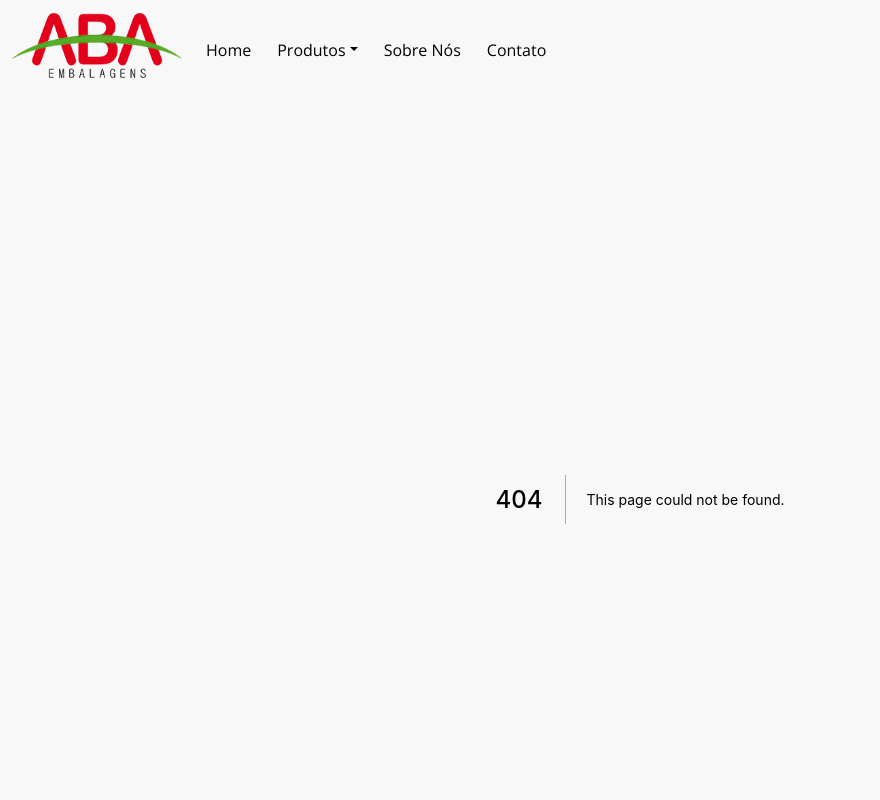
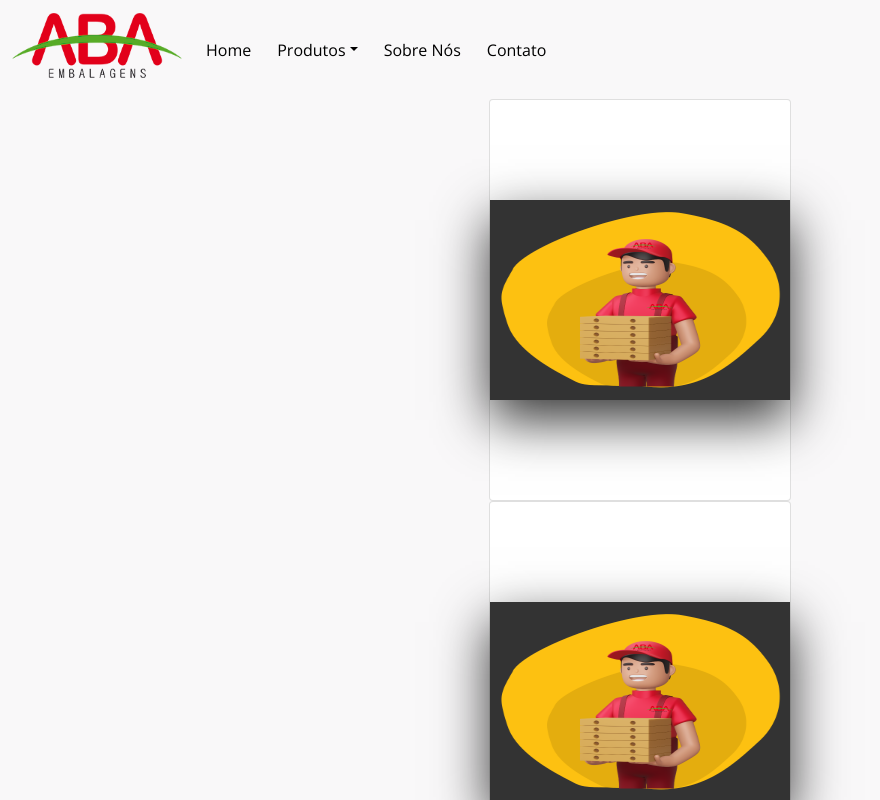
Before and after one commit to guialvesgalvao/MyBusiness, a Next.js app: page /produto in a window 1280 px wide. Before the commit this address had no page. Shown: the top 800 px of the page, without its empty margins (0-880 px from the left). Built offline with nearby package versions, Linux system fonts and the light colour scheme.

Commit message:
develop products

```diff
--- a/pages/_app.jsx
+++ b/pages/_app.jsx
@@ -2,6 +2,7 @@ import '../styles/globals.css'
 import '../styles/defaultPages.css'
 import '../styles/geralPages.css'
 import '../styles/aboutStyle.css'
+import '../styles/teste.css'
 import 'bootstrap/dist/css/bootstrap.min.css';
 
 import { AppProvider } from '../contexts/AppContext';
--- /dev/null
+++ b/pages/produto.jsx
@@ -0,0 +1,51 @@
+import ImageAbout from '../public/12.png';
+import Image from 'next/image';
+
+export default function Produto () {
+
+    return (
+        <>
+        <div className="container">
+        <div className="card">
+            <div className="face face1">
+                <div className="">
+                <Image src={ImageAbout} alt="Modelo Aba" layout='fill'/>
+                </div>
+            </div>
+            <div className="face face2">
+                <div className="content">
+                    <p className="desc-card-hover">Lorem ipsum dolor sit amet consectetur adipisicing elit. Quas cum cumque minus iste veritatis provident at.</p>
+                        <a className="card-products-button" href="#">Read More</a>
+                </div>
+            </div>
+        </div>
+        <div className="card">
+            <div className="face face1">
+                <div className="">
+                <Image src={ImageAbout} alt="Modelo Aba" layout='fill'/>
+                </div>
+            </div>
+            <div className="face face2">
+                <div className="content">
+                    <p className="desc-card-hover">Lorem ipsum dolor sit amet consectetur adipisicing elit. Quas cum cumque minus iste veritatis provident at.</p>
+                        <a className="card-products-button" href="#">Read More</a>
+                </div>
+            </div>
+        </div>
+        <div className="card">
+            <div className="face face1">
+                <div className="">
+                <Image src={ImageAbout} alt="Modelo Aba" layout='fill'/>
+                </div>
+            </div>
+            <div className="face face2">
+                <div className="content">
+                    <p className="desc-card-hover">Lorem ipsum dolor sit amet consectetur adipisicing elit. Quas cum cumque minus iste veritatis provident at.</p>
+                        <a className="card-products-button" href="#">Read More</a>
+                </div>
+            </div>
+        </div>
+    </div>
+        </>
+    )
+}
--- /dev/null
+++ b/styles/teste.css
@@ -0,0 +1,74 @@
+.container{
+    width: 1000px;
+    display: flex;
+    flex-direction: column;
+    align-items: center;
+}
+
+.container .card{
+
+    cursor: pointer;
+}
+
+.container .card .face{
+    width: 300px;
+    height: 200px;
+    transition: 0.5s;
+}
+
+.container .card .face.face1{
+    position: relative;
+    background: #333;
+    display: flex;
+    justify-content: center;
+    align-items: center;
+    z-index: 1;
+    transform: translateY(100px);
+}
+
+.container .card:hover .face.face1{
+    background: #ff0057;
+    transform: translateY(0);
+}
+
+.container .card .face.face1 .content{
+    opacity: 0.2;
+    transition: 0.5s;
+}
+
+
+.container .card .face.face2{
+    position: relative;
+    background: #fff;
+    display: flex;
+    justify-content: center;
+    align-items: center;
+    padding: 20px;
+    box-sizing: border-box;
+    box-shadow: 0 20px 50px rgba(0, 0, 0, 0.8);
+    transform: translateY(-100px);
+}
+
+.container .card:hover .face.face2{
+    transform: translateY(0);
+}
+
+.desc-card-hover {
+    margin: 0;
+    padding: 0;
+}
+
+.card-products-button{
+    margin: 15px 0 0;
+    display:  inline-block;
+    text-decoration: none;
+    font-weight: 900;
+    color: #333;
+    padding: 5px;
+    border: 1px solid #333;
+}
+
+.card-products-button:hover{
+    background: #333;
+    color: #fff;
+}
```
